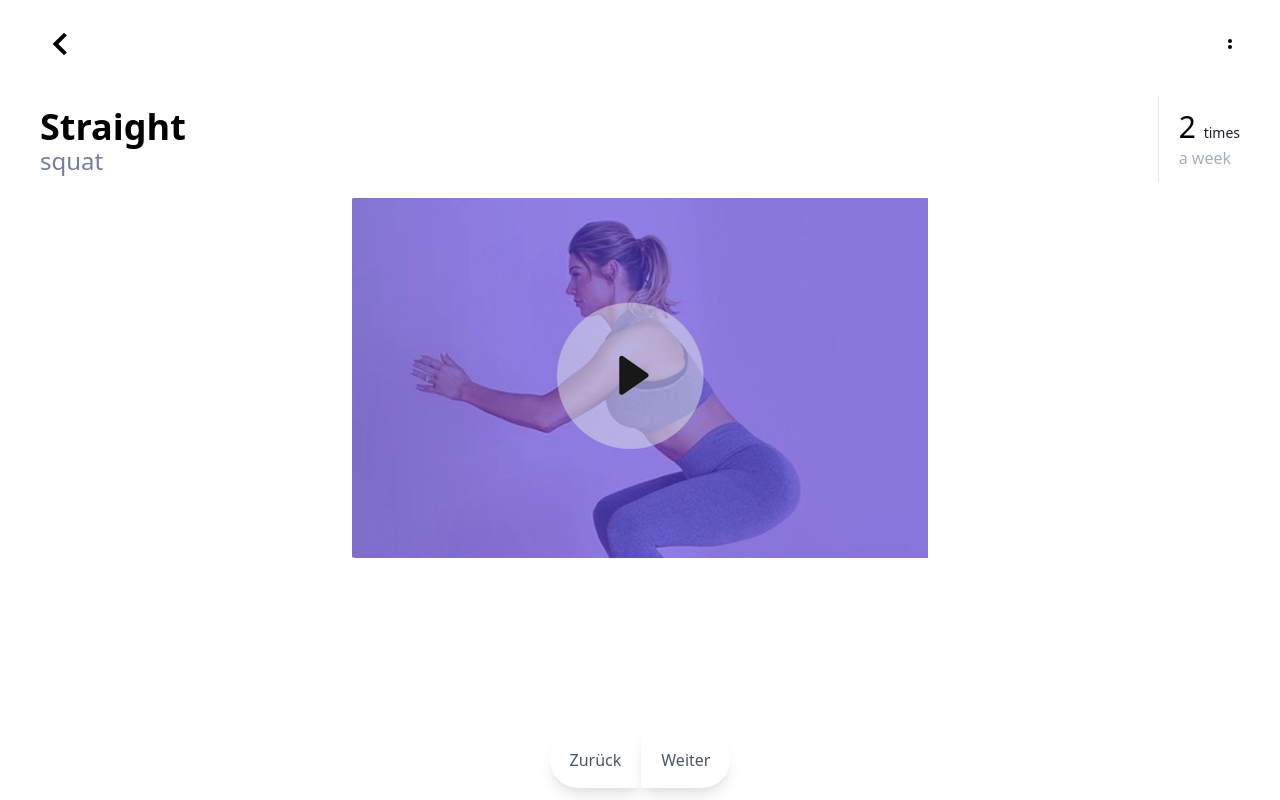
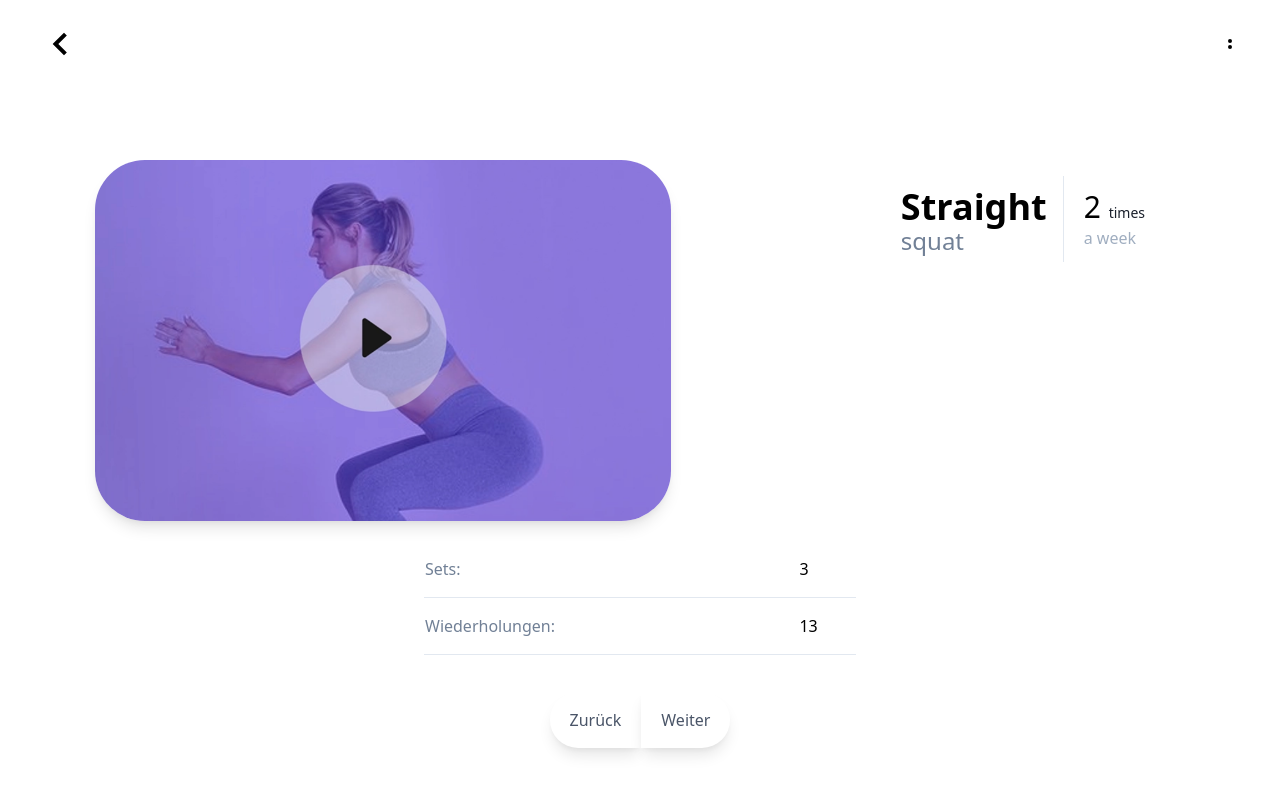
Before and after one commit to Bruslaan/VueStorybookTailwind, a Vue app: page / in a window 1280 px wide. Built offline with nearby package versions, Linux system fonts and the light colour scheme.

Commit message:
Fitness Component

```diff
--- a/src/components/Fitness.vue
+++ b/src/components/Fitness.vue
@@ -1,7 +1,7 @@
 <template>
-  <div>
+  <div class>
     <!-- NAV -->
-    <nav class="w-full  bg-white flex fixed justify-between px-10 pt-6 pb-4 items-center">
+    <nav class="w-full bg-white flex fixed justify-between px-10 pt-6 pb-4 items-center">
       <a href class="text-lg">
         <img src="../assets/zondicons/cheveron-left.svg" class="w-10 text-center h-10" />
       </a>
@@ -10,13 +10,14 @@
       </a>
     </nav>
 
-    <div class="h-20"></div>
+    <div class="h-20 lg:h-40"></div>
     <!-- Header -->
-    <header class="px-10 py-4">
+    <div class="lg:flex-row-reverse lg:flex">
+      <header class="px-10 py-4 max-w-2xl mx-auto">
         <div class="flex justify-between items-center">
           <!-- left side -->
           <div>
-          <h1 class="text-4xl font-bold leading-tight">Straight</h1>
+            <h1 class="text-4xl font-bold leading-tight mr-4">Straight</h1>
             <p class="text-gray-600 text-2xl leading-none">squat</p>
           </div>
           <!-- right side -->
@@ -32,12 +33,42 @@
 
       <!-- Video Card -->
 
-    <div class="max-w-xl mx-auto">
-      <img class="content-center object-contain" src="../assets/VideoImage.png" alt />
+      <div class="sm:max-w-xl sm:mx-auto ml-5">
+        <img
+          class="leftRadius rightRadius noRadiosOnSm content-center object-contain shadow-lg"
+          src="../assets/VideoImage.png"
+          alt
+        />
+
+        <!-- <video  class="leftRadius rightRadius noRadiosOnSm  object-contain shadow-lg w-full">
+          <source src="https://d2ezlykacdqcnj.cloudfront.net/_assets/home-video/beach-waves-loop.ogv" type="video/mp4">
+          <source src="https://d2ezlykacdqcnj.cloudfront.net/_assets/home-video/beach-waves-loop.ogv" type="video/ogg" />Your browser does not support HTML5 video.
+        </video> -->
+        <!-- <video width="500" height="400" controls> <source src="https://temp.media/video/?height=400&width=500&length=10" type="video/mp4"></video> -->
+      </div>
     </div>
 
+    <!-- Describtion -->
+
+    <div class="py-5 px-10 max-w-lg mx-auto">
+      <!-- <h1 class="text-2xl font-bold leading-tight">Beschreibung</h1> -->
+
+      <!-- sets -->
+      <table class="w-full">
+        <tbody>
+          <tr class="border-b">
+            <td class="py-4 text-gray-600">Sets:</td>
+            <td>3</td>
+          </tr>
+          <tr class="border-b">
+            <td class="py-4 text-gray-600">Wiederholungen:</td>
+            <td>13</td>
+          </tr>
+        </tbody>
+      </table>
+    </div>
     <!-- Bottom Nav -->
-    <div class="flex h-20 fixed inset-x-0 bottom-0 justify-center items-center">
+    <div class="flex h-40 fixed inset-x-0 bottom-0 justify-center items-center">
       <div class>
         <button
           class="px-5 py-4 bg-white rounded-l-full shadow-lg text-center text-gray-700 focus:outline-none outline-none hover:bg-gray-600 hover:text-white"
@@ -55,4 +86,17 @@ export default {};
 </script>
 
 <style>
+
+
+.leftRadius {
+  border-top-left-radius: 50px;
+  border-bottom-left-radius: 50px;
+}
+
+@media (min-width: 640px) {
+  .rightRadius {
+    border-top-right-radius: 50px;
+    border-bottom-right-radius: 50px;
+  }
+}
 </style>
```
Lines whose indentation alone changed are shown as unchanged.
